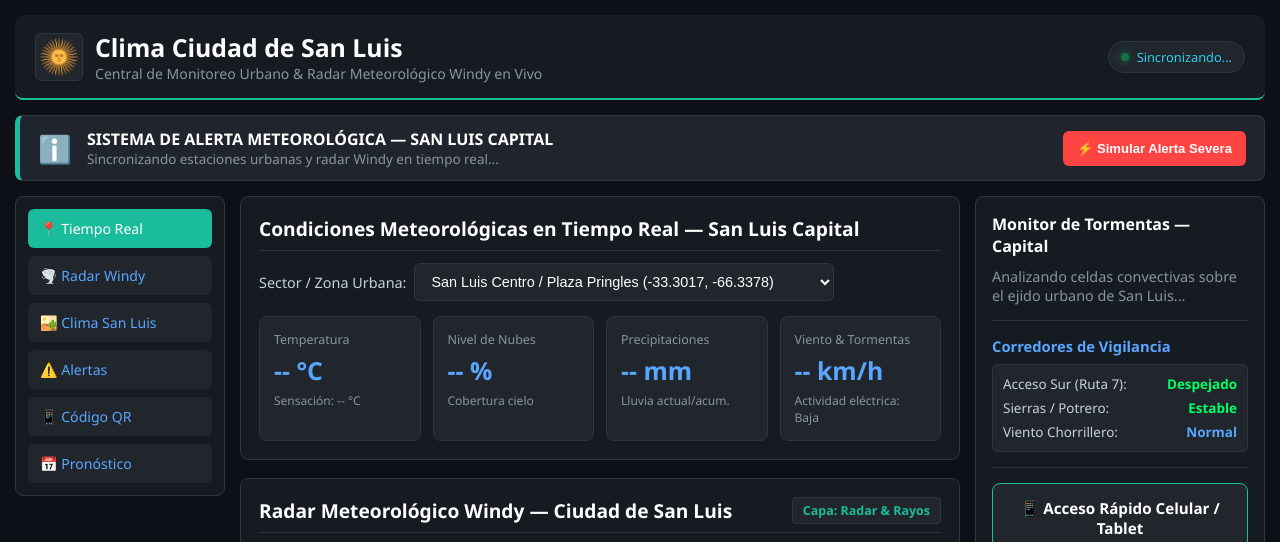
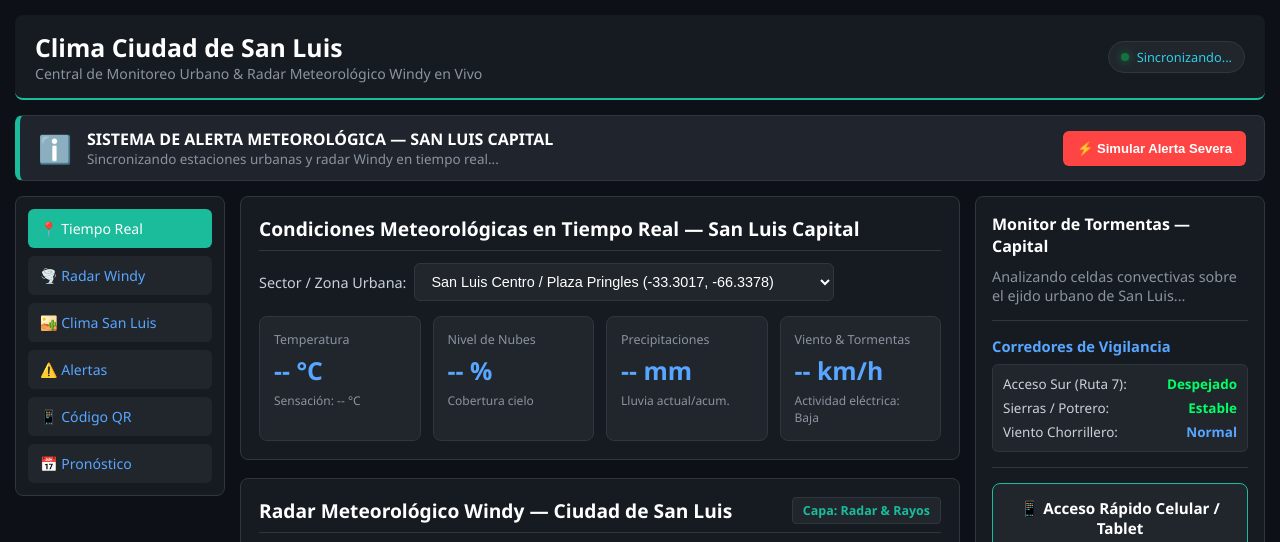
Before and after one commit to elitecomputerman/radar, a plain HTML site: page index.html in a window 1280 px wide. Shown: the top 542 px of the page. Drawn offline with Linux system fonts and the light colour scheme; a script that the page names is missing.

Commit message:
index.html

```diff
--- a/index.html
+++ b/index.html
@@ -16,7 +16,7 @@
         <header class="header">
             <div class="header-brand">
                 <!-- Reemplaza 'logo.png' por la ruta o imagen de tu logotipo -->
-                <img src="argentina.png" alt="Logo San Luis Clima" class="header-logo">
+                <link rel="icon" type="image/png" href="argentina.png">
                 <div class="header-title">
                     <h1>Clima Ciudad de San Luis</h1>
                     <p>Central de Monitoreo Urbano &amp; Radar Meteorológico Windy en Vivo</p>
```
